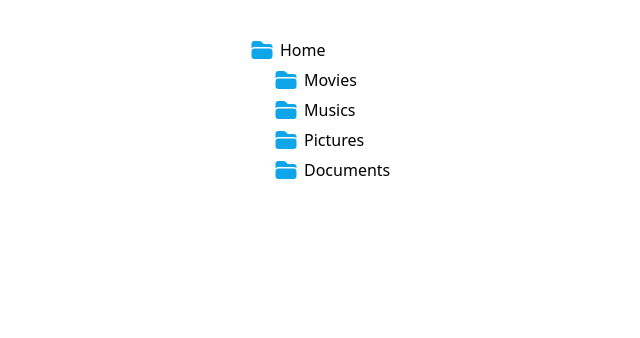
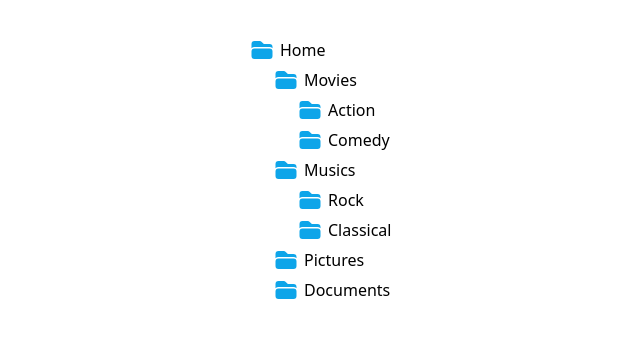
Before and after one commit to miawithcode/FileSystem, a React (Vite) app: page / in a window 1280 px wide. Shown: the top 338 px of the page, without its empty margins (230-870 px from the left). Built offline with nearby package versions, Linux system fonts and the light colour scheme.

Commit message:
feat: add basic subfolder structure

```diff
--- a/src/App.tsx
+++ b/src/App.tsx
@@ -1,6 +1,11 @@
 import { FolderIcon } from "@heroicons/react/24/solid";
 
-const folders = ["Movies", "Musics", "Pictures", "Documents"];
+const folders = [
+  { label: "Movies", folders: [{ label: "Action" }, { label: "Comedy" }] },
+  { label: "Musics", folders: [{ label: "Rock" }, { label: "Classical" }] },
+  { label: "Pictures" },
+  { label: "Documents" },
+];
 
 const App = () => {
   return (
@@ -14,11 +19,22 @@ const App = () => {
 
           <ul className="pl-6">
             {folders.map((folder) => (
-              <li className="my-1.5" key={folder}>
+              <li className="my-1.5" key={folder.label}>
                 <span className="flex items-center gap-1.5">
                   <FolderIcon className="size-6 text-sky-500" />
-                  {folder}
+                  {folder.label}
                 </span>
+
+                <ul className="pl-6">
+                  {folder.folders?.map((folder) => (
+                    <li className="my-1.5" key={folder.label}>
+                      <span className="flex items-center gap-1.5">
+                        <FolderIcon className="size-6 text-sky-500" />
+                        {folder.label}
+                      </span>
+                    </li>
+                  ))}
+                </ul>
               </li>
             ))}
           </ul>
```
